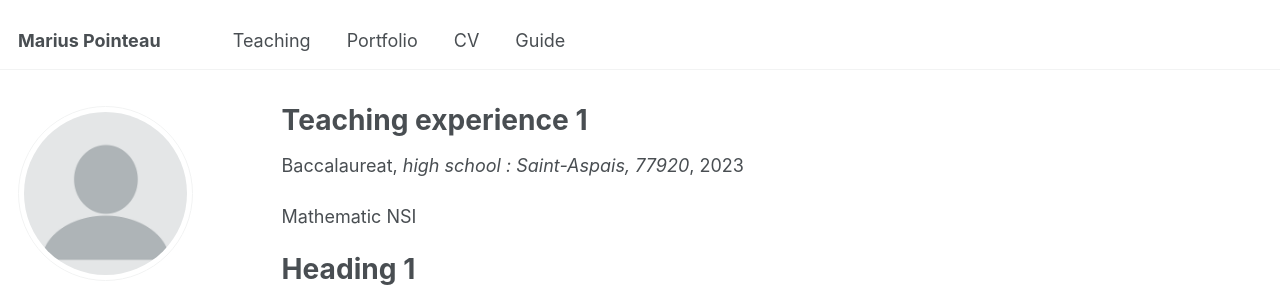
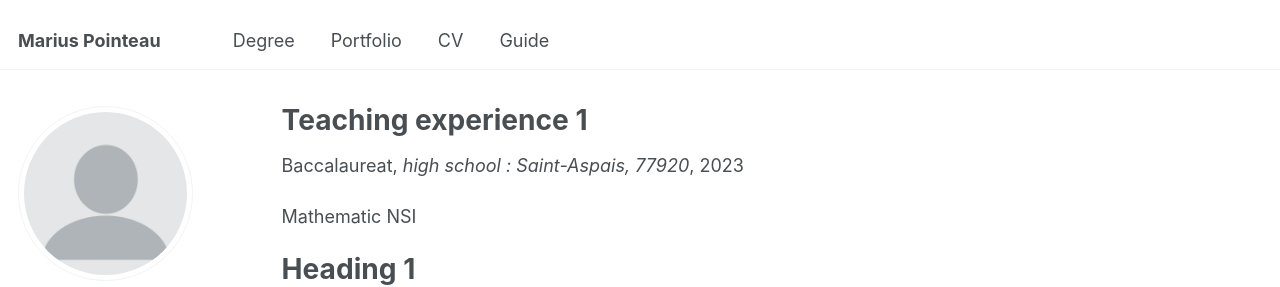
Before and after one commit to MariusPointeau/MariusPointeau.github.io, a Jekyll site: the page built from _teaching/Baccalaureat.md, in a window 1280 px wide. Shown: the top 287 px of the page. Built offline with Jekyll 4.4.1, drawn with Linux system fonts in a browser that asks for light colours.

Commit message:
changed teaching page name
to degree

```diff
--- a/_data/navigation.yml
+++ b/_data/navigation.yml
@@ -5,8 +5,8 @@
 # prevent it from being included in the site.
 
 main:
-  - title: "Teaching"
-    url: /teaching/
+  - title: "Degree"
+    url: /degree/
 
   - title: "Portfolio"
     url: /portfolio/
--- a/_teaching/Baccalaureat.md
+++ b/_teaching/Baccalaureat.md
@@ -1,8 +1,8 @@
 ---
 title: "Teaching experience 1"
-collection: teaching
+collection: degree
 type: "Baccalaureat"
-permalink: /teaching/2014-spring-teaching-1
+permalink: /degree/Baccalaureat
 venue: "high school : Saint-Aspais, 77920"
 date: 2023-07-01
 location: "Fontainebleau, France"
```
Also changed, not shown: _teaching/Mastère Game Programming.md (+1 -1 lines).
